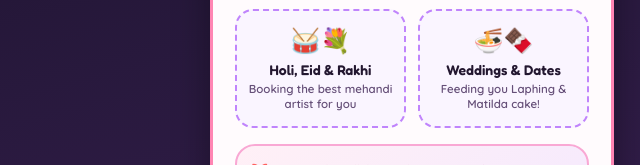
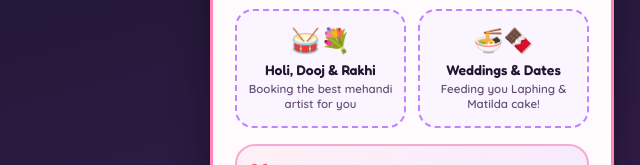
Before and after one commit to Pratham-ji/Notes, a plain HTML site: page index.html in a window 1280 px wide. Shown: the part 1215-1380 px from the top of the page, 228-868 px from the left. Drawn offline with Linux system fonts and the light colour scheme.

Commit message:
Update stamp name from 'Holi, Eid' to 'Holi, Dooj'

```diff
--- a/index.html
+++ b/index.html
@@ -744,7 +744,7 @@
                 <div class="stamp-card" data-stamp="2">
                     <span class="stamp-ribbon">PROMISED ✓</span>
                     <div class="stamp-emoji">🥁💐</div>
-                    <div class="stamp-name">Holi, Eid & Rakhi</div>
+                    <div class="stamp-name">Holi, Dooj & Rakhi</div>
                     <div class="stamp-note">Booking the best mehandi artist for you</div>
                 </div>
 
```
